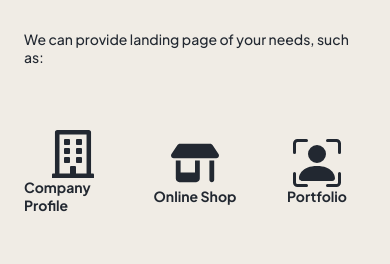
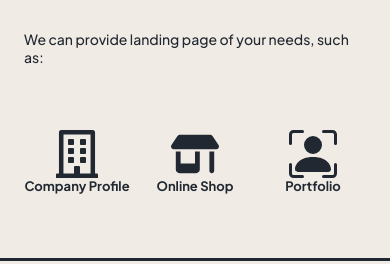
Before and after one commit to rifkyaa/Sir-Creative, a React (Vite) app: page / in a window 390 px wide. Shown: the part 1341-1605 px from the top of the page. Built offline with nearby package versions, Linux system fonts and the light colour scheme.

Commit message:
Update 20-03-2024

```diff
--- a/src/components/Footer/Footer.css
+++ b/src/components/Footer/Footer.css
@@ -29,4 +29,8 @@
     .footer__container {
         padding: 1rem 1rem 1rem;
     }
+
+    .title__footer {
+        font-size: var(--small-font-size);
+    }
 }
--- a/src/pages/Home/Home.css
+++ b/src/pages/Home/Home.css
@@ -340,7 +340,7 @@
     }
 
     .wrapper__content-service {
-        gap: 1.5rem;
+        gap: 0.8rem;
     }
 
     .icon-service {
@@ -356,6 +356,10 @@
         grid-template-columns: 1fr;
     }
 
+    .title__content-service {
+        font-size: var(--smaller-font-size);
+    }
+
 }
 
 /* For small devices */
```
